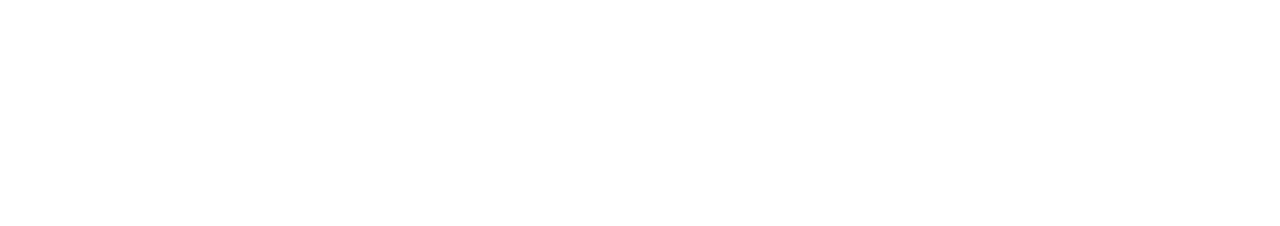
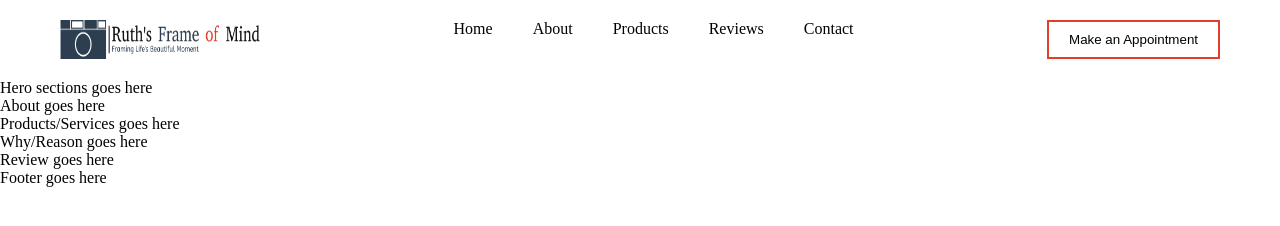
Before and after one commit to RuthNyankum/Ruths-Studio, a plain HTML site: page index.html in a window 1280 px wide. Drawn offline with Linux system fonts and the light colour scheme.

Commit message:
add navbar

```diff
--- /dev/null
+++ b/css/main.css
@@ -0,0 +1,33 @@
+*{
+    margin: 0;
+}
+
+#logo {
+    width: 200px;
+}
+
+nav {
+    display: flex;
+    /* flex-direction is always in row so we dont have to do it because is already in rows */
+    justify-content: space-between;
+    padding: 20px 60px;
+    background-color: white;
+    /* position: fixed;
+    width: 100vw; */
+}
+
+/* gap works only on flex or grid elemnt so before you introduce column gap, you should display a flex or grid*/
+#nav-links {
+    display: flex;
+    column-gap: 40px;
+}
+
+nav button {
+    background-color: white;
+    padding: 10px 20px;
+    height: fit-content;
+    border-color: #E13F2A;
+    /* border: 2px solid #E13F2A; this is the same as the border-width, border-style and border-color */
+    border-width: 2px;
+    border-style: solid;
+}
--- a/index.html
+++ b/index.html
@@ -4,8 +4,28 @@
     <meta charset="UTF-8">
     <meta name="viewport" content="width=device-width, initial-scale=1.0">
     <title>Ruth's Studio</title>
+    <!-- link your external css to the html file -->
+     <link rel="stylesheet" href="css/main.css">
 </head>
 <body>
+    <nav>
+       <img id="logo" src="./assets/logo/logo-no-background1.png" alt="Logo">
+       <!-- divs are block element, they take the whole space but span does not take all-->
+       <div id="nav-links">
+            <span>Home</span>
+            <span>About</span>
+            <span>Products</span>
+            <span>Reviews</span>
+            <span>Contact</span>
+       </div>
+       <button>Make an Appointment</button>
+    </nav>
 
+    <section>Hero sections goes here</section>
+    <section>About goes here</section>
+    <section>Products/Services goes here</section>
+    <section>Why/Reason goes here</section>
+    <section>Review goes here</section>
+    <footer>Footer goes here</footer>
 </body>
 </html>
```
Also changed, not shown: assets/images/camera-4830248_1280.jpg (added), assets/images/hero_bg.jpg (added), assets/images/img1.jpg (added), assets/images/img2.jpg (added), assets/images/img3.png (added), assets/images/img4.png (added), assets/logo/logo-black.png (added), assets/logo/logo-color.png (added), assets/logo/logo-no-background.png (added), assets/logo/logo-no-background1.png (added), assets/logo/logo-white.png (added).
